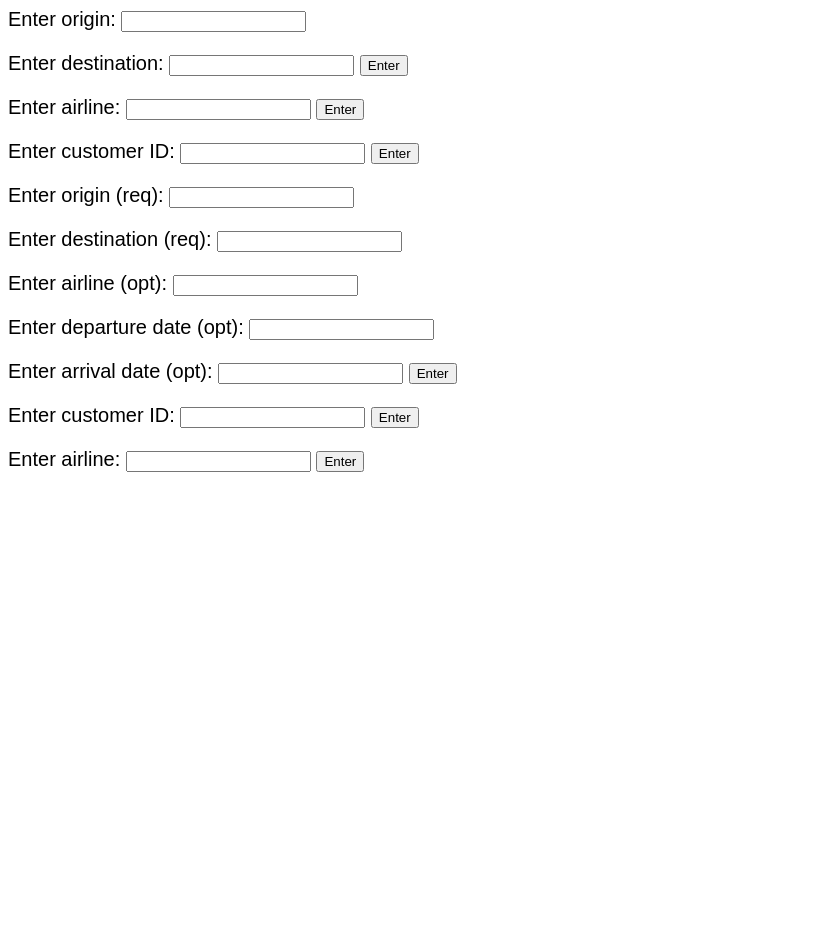
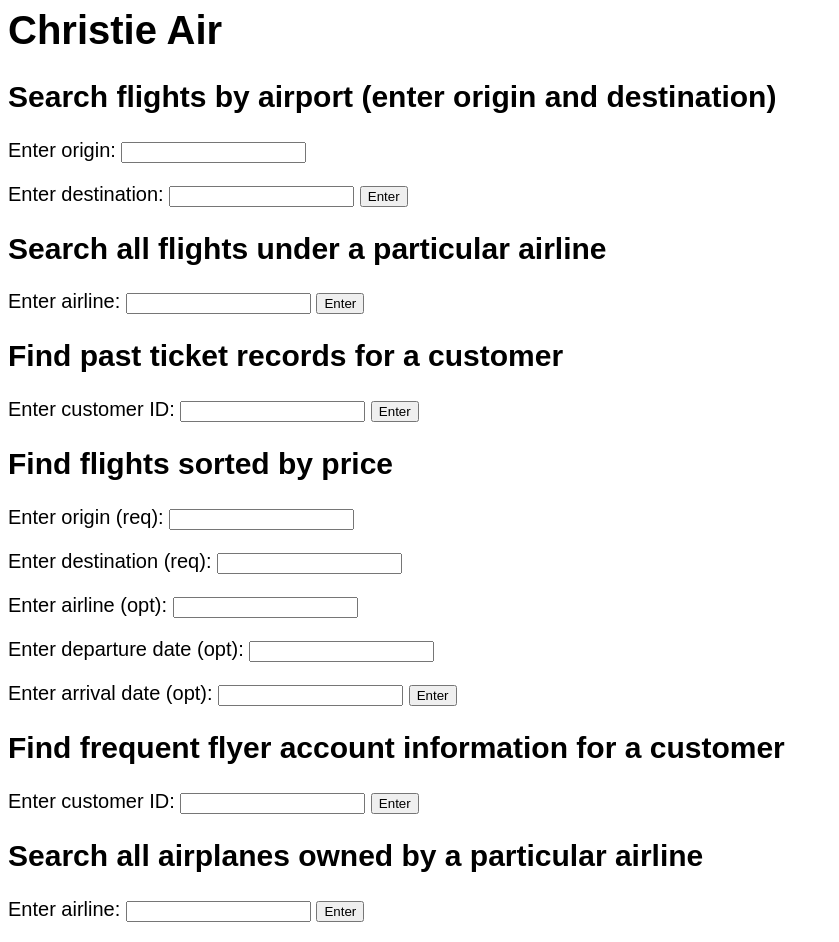
Before and after one commit to jstnchng/christie-air, a Flask app: page / in a window 1280 px wide. Shown: the whole page, without its empty margins (0-839 px from the left). Before the commit the page ends 472 px from the top, so only its background shows below. Run offline with Flask 2, Linux system fonts and the light colour scheme; data comes from the database, SQL or seed files in the repository; parts of the project's set-up code (start-up, migrations or seed data) failed here and were passed over.

Commit message:
added titles n shit

```diff
--- a/templates/index.html
+++ b/templates/index.html
@@ -8,50 +8,7 @@
 
 
 <body>
-
-<form method="POST" action="/search_flights_by_airport">
-<p>Enter origin: <input type="text" name="origin"></p>
-<p>Enter destination: <input type="text" name="destination"> <input type="submit" value="Enter"></p>
-</form>
-
-<form method="POST" action="/search_flights_by_airline">
-<p>Enter airline: <input type="text" name="airline"> <input type="submit" value="Enter"></p>
-</form>
-
-<form method="POST" action="/search_customers_past_flights">
-<p>Enter customer ID: <input type="text" name="customerID"> <input type="submit" value="Enter"></p>
-</form>
-
-<form method="POST" action="/find_cheapest_flight">
-<p>Enter origin (req): <input type="text" name="origin"></p>
-<p>Enter destination (req): <input type="text" name="destination">
-<p>Enter airline (opt): <input type="text" name="airline"></p>
-<p>Enter departure date (opt): <input type="text" name="departure_date"></p>
-<p>Enter arrival date (opt): <input type="text" name="arrival_date"> <input type="submit" value="Enter"></p>
-</form>
-
-<form method="POST" action="/search_customer_FFA">
-<p>Enter customer ID: <input type="text" name="customerID"> <input type="submit" value="Enter"></p>
-</form>
-
-<form method="POST" action="/search_airlines_airplanes">
-<p>Enter airline: <input type="text" name="airline"> <input type="submit" value="Enter"></p>
-</form>
-
-</form>
-
-</body>
-
-</html>
-
-  <!-- <h1>Some famous Computer Scientists</h1>
-  <div>{{data}}</div>
-
-  <div>
-    {% for n in data %}
-    <div>{{n}}</div>
-    {% endfor %}
-  </div> -->
+  <h1>Christie Air</h1>
 
   <!-- <h1>Matching Flights</h1>
   <div>{{flight_data}}</div>
@@ -67,3 +24,43 @@
 <!-- <form method="POST" action="/add">
 <p>Name of new computer scientist: <input type="text" name="name"> <input type="submit" value="Add"></p>
 </form> -->
+
+  <h2>Search flights by airport (enter origin and destination)</h2>
+  <form method="POST" action="/search_flights_by_airport">
+  <p>Enter origin: <input type="text" name="origin"></p>
+  <p>Enter destination: <input type="text" name="destination"> <input type="submit" value="Enter"></p>
+  </form>
+
+  <h2>Search all flights under a particular airline</h2>
+  <form method="POST" action="/search_flights_by_airline">
+  <p>Enter airline: <input type="text" name="airline"> <input type="submit" value="Enter"></p>
+  </form>
+
+  <h2>Find past ticket records for a customer</h2>
+  <form method="POST" action="/search_customers_past_flights">
+  <p>Enter customer ID: <input type="text" name="customerID"> <input type="submit" value="Enter"></p>
+  </form>
+
+  <h2>Find flights sorted by price</h2>
+  <form method="POST" action="/find_cheapest_flight">
+  <p>Enter origin (req): <input type="text" name="origin"></p>
+  <p>Enter destination (req): <input type="text" name="destination">
+  <p>Enter airline (opt): <input type="text" name="airline"></p>
+  <p>Enter departure date (opt): <input type="text" name="departure_date"></p>
+  <p>Enter arrival date (opt): <input type="text" name="arrival_date"> <input type="submit" value="Enter"></p>
+  </form>
+
+  <h2>Find frequent flyer account information for a customer</h2>
+  <form method="POST" action="/search_customer_FFA">
+  <p>Enter customer ID: <input type="text" name="customerID"> <input type="submit" value="Enter"></p>
+  </form>
+
+  <h2>Search all airplanes owned by a particular airline</h2>
+  <form method="POST" action="/search_airlines_airplanes">
+  <p>Enter airline: <input type="text" name="airline"> <input type="submit" value="Enter"></p>
+  </form>
+
+</body>
+
+
+</html>
```
